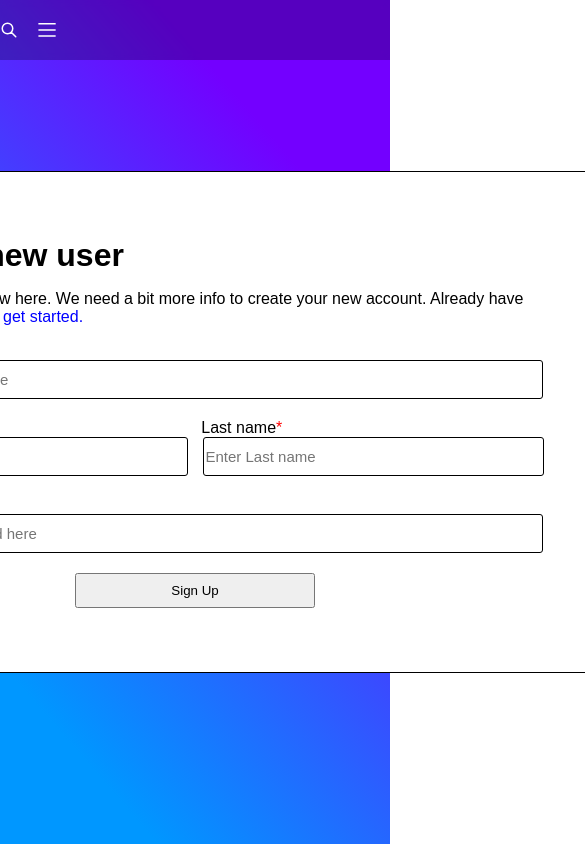
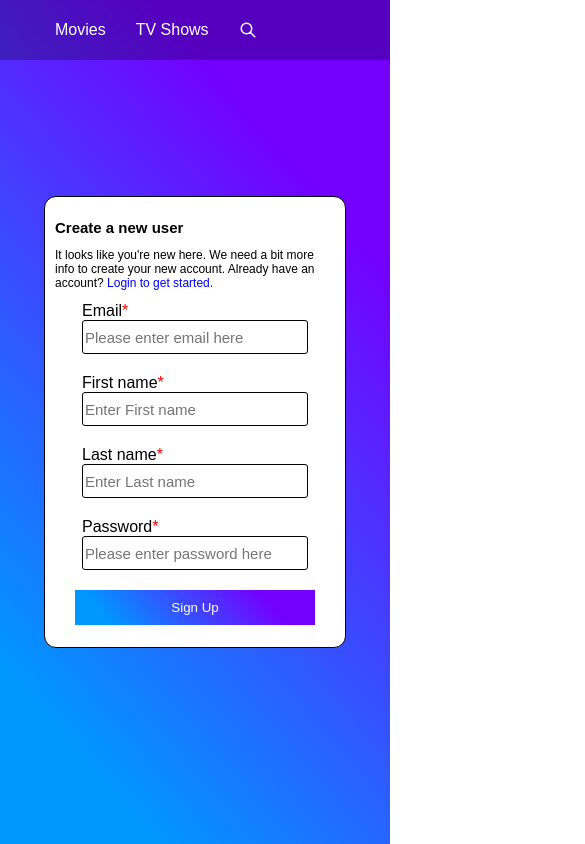
Before and after one commit to mohnkal/Hackathon-project, a React (Create React App) app: page /signup in a window 390 px wide. Shown: the top 844 px of the page, 585 px wide, since content can reach past the window. Built offline with nearby package versions, Linux system fonts and the light colour scheme.

Commit message:
header section in progress

```diff
--- a/mixins.scss
+++ b/mixins.scss
@@ -1,16 +1,21 @@
+@mixin sssm {
+  @media only screen and (max-width: 420px) {
+    @content;
+  }
+}
 @mixin ssm {
   @media only screen and (max-width: 480px) {
     @content;
   }
 }
 @mixin sm {
-  @media only screen and (min-width: 640px) {
+  @media only screen and (max-width: 640px) {
     @content;
   }
 }
 
 @mixin md {
-  @media only screen and (min-width: 768px) {
+  @media only screen and (max-width: 768px) {
     @content;
   }
 }
@@ -22,7 +27,7 @@
 }
 
 @mixin xl {
-  @media only screen and (min-width: 1280px) {
+  @media only screen and (max-width: 1280px) {
     @content;
   }
 }
--- a/src/App.js
+++ b/src/App.js
@@ -5,14 +5,13 @@ import Signup from './pages/signup/Signup';
 import Login from './pages/login/Login';
 import { BrowserRouter, Routes, Route } from "react-router-dom";
 
-
 function App() {
   return (
     <BrowserRouter>
         <Navbar />
         <Routes>
+          <Route path="/login" element={<Login/>} />
           <Route path="/signup" element={<Signup/>} />
-          <Route path="/login" element={<Login/>} />
         </Routes>
         <Footer />
     </BrowserRouter>
--- a/src/pages/signup/Signup.jsx
+++ b/src/pages/signup/Signup.jsx
@@ -10,10 +10,7 @@ const Signup = () => {
           <p className="description">
             It looks like you're new here. We need a bit more info to create
             your new account. Already have an
-            account?{" "}
-            <a href="/login" className="blueText">
-              Login to get started.
-            </a>
+            account? <a href="/login" className="blueText">Login to get started.</a>
           </p>
         </div>
         <div className="emailBox">
@@ -28,11 +25,9 @@ const Signup = () => {
           />
         </div>
         <div className="nameBox">
+          <div className="fName">
           <label className="labelEmail" htmlFor="">
             First name<span className="redstar">*</span>
-          </label>
-          <label className="labelLastName" htmlFor="">
-            Last name<span className="redstar">*</span>
           </label>
           <br />
           <input
@@ -40,11 +35,18 @@ const Signup = () => {
             type="text"
             placeholder="Enter First name"
           />
+          </div>
+          <div className="Lname">
+          <label className="labelLastName" htmlFor="">
+            Last name<span className="redstar">*</span>
+          </label>
+          <br />
           <input
             className="lastNameInputBox"
             type="text"
             placeholder="Enter Last name"
           />
+          </div>
         </div>
         <div className="passBox">
           <label className="labelPass" htmlFor="">
--- a/src/pages/signup/style.scss
+++ b/src/pages/signup/style.scss
@@ -1,10 +1,16 @@
+@import "../../../mixins.scss";
+
 .mainDiv {
   display: flex;
   align-items: center;
   justify-content: center;
   flex-direction: column;
   height: 100vh;
-  background: linear-gradient(49deg, rgba(0,151,255,1) 14%, rgba(115,0,255,1) 79%);
+  background: linear-gradient(
+    49deg,
+    rgba(0, 151, 255, 1) 14%,
+    rgba(115, 0, 255, 1) 79%
+  );
   .borderLine {
     background-color: white;
     display: flex;
@@ -15,18 +21,40 @@
     width: 900px;
     border: 1px solid black;
     border-radius: 12px;
+    @include md {
+      height: 450px;
+      width: 700px;
+    }
+    @include sssm {
+      height: 450px;
+      width: 300px;
+    }
     h1 {
       margin: 0;
+      @include sssm{
+        font-size: 15px;
+      }
     }
     p {
       margin: 10;
+      @include sssm{
+        font-size: 12px;
+      }
+    }
+    a{
+      @include sssm{
+        font-size: 12px;
+      }
     }
     .textDetailsDiv {
-        width: 690px;
+      width: 600px;
       .description {
         .blueText {
           color: blue;
         }
+      }
+      @include sssm {
+        width: 280px;
       }
     }
   }
@@ -34,17 +62,47 @@
 .nameInputBox {
   width: 335px;
   height: 35px;
+  @include md {
+    width: 300px;
+    height: 35px;
+  }
+  @include ssm {
+    width: 220px;
+    height: 30px;
+  }
 }
 .nameBox {
   margin-top: 20px;
+  display: flex;
+  align-items: center;
+  justify-content: center;
+  flex-direction: row;
+  @include sssm{
+    flex-wrap: wrap;
+  }
 }
 .lastNameInputBox {
   width: 335px;
   height: 35px;
   margin-left: 15px;
+  @include md {
+    width: 300px;
+    height: 35px;
+  }
+  @include sssm{
+    margin-left: 0;
+    width: 220px;
+    height: 30px;
+  }
 }
 .labelLastName {
-  margin-left: 273px;
+  margin-left: 15px;
+  @include md {
+    margin-left: 15px;
+  }
+  @include sssm{
+    margin-left: 0;
+  }
 }
 .passBox {
   margin-top: 20px;
@@ -56,6 +114,14 @@ input {
   border: solid 1px black;
   font-family: sans-serif;
   font-size: 15px;
+  @include md {
+    width: 620px;
+    height: 35px;
+  }
+  @include sssm{
+    width: 220px;
+    height: 30px;
+  }
 }
 .redstar {
   color: red;
@@ -69,5 +135,19 @@ input {
   .submitButton {
     width: 240px;
     height: 35px;
+    background: linear-gradient(
+      49deg,
+      rgba(0, 151, 255, 1) 14%,
+      rgba(115, 0, 255, 1) 79%
+    );
+    border: 0;
+    color: white;
+    // @include sssm {
+    //   width: 170px;
+    //   height: 30px;
+    // }
   }
 }
+.Lname{
+  margin-top: 20px;
+}
```
Also changed, not shown: src/components/headerSection/HeaderSection.jsx (added, +12 -0 lines), src/components/headerSection/style.scss (added).
